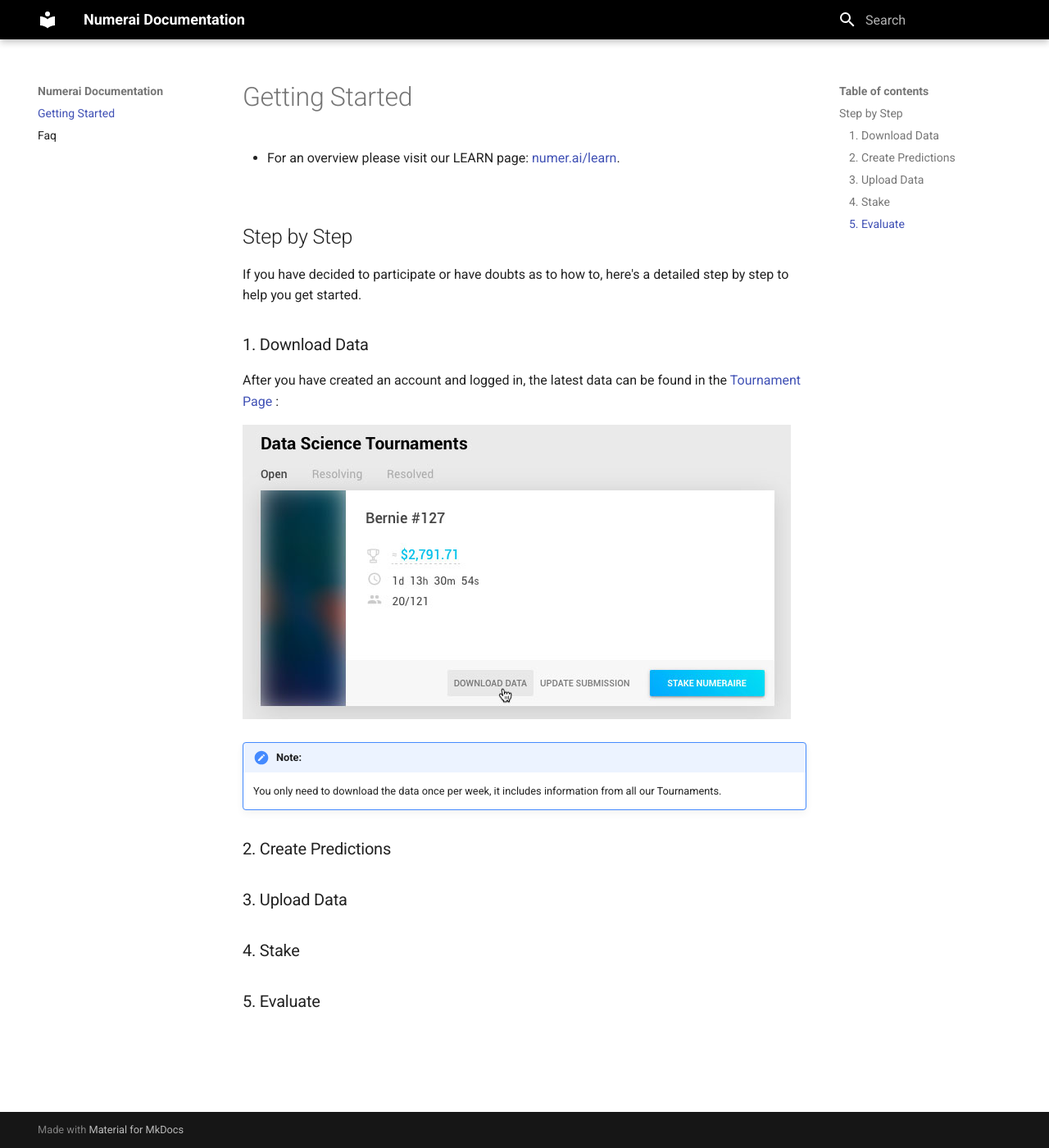
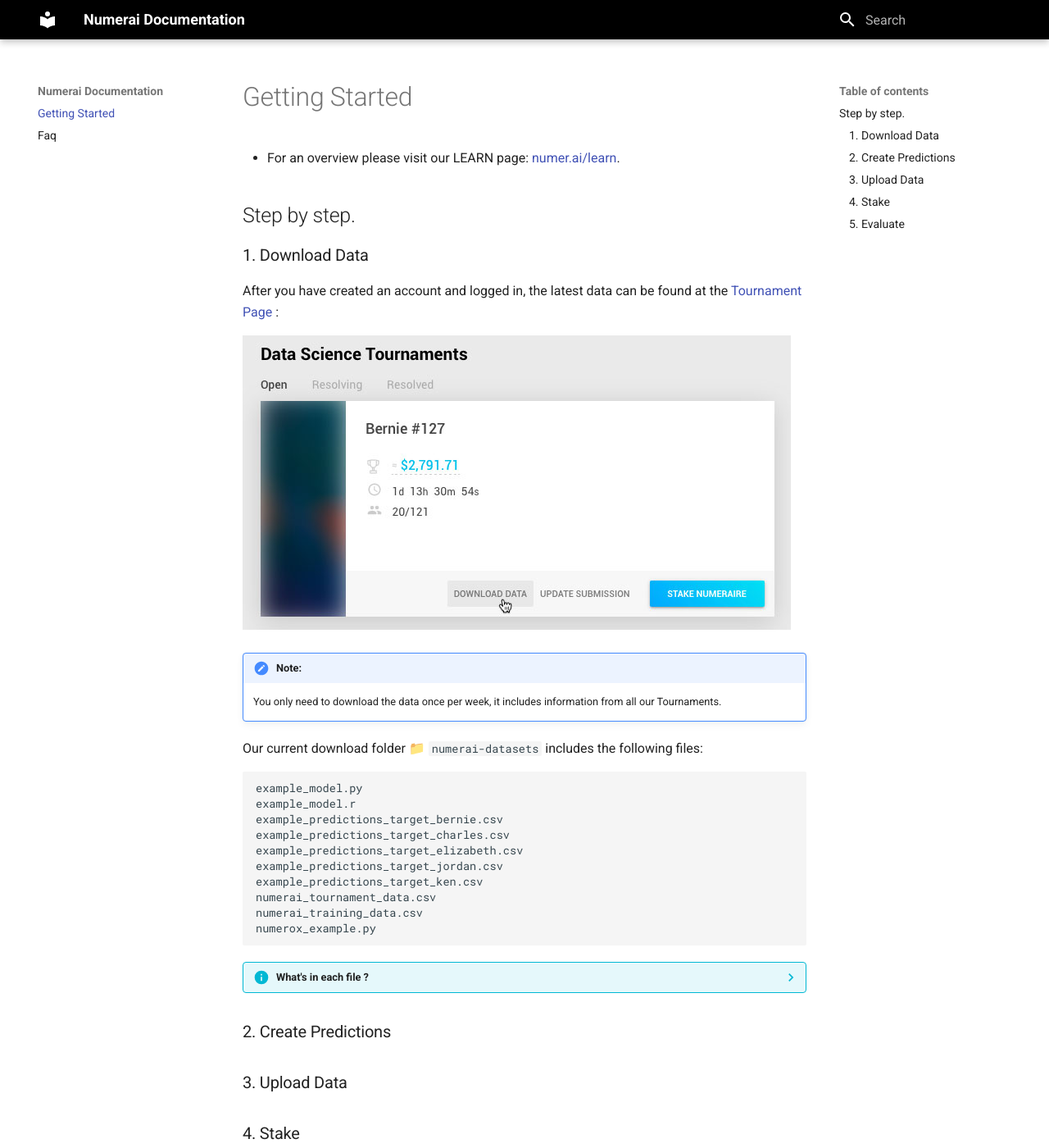
Before and after one commit to numerai/docs, an MkDocs documentation site: the page built from docs/index.md, in a window 1280 px wide and 1400 px high. Shown: the whole window at 82% size. Built offline with MkDocs 1.6.1 and Material for MkDocs 9.7.7, drawn with Linux system fonts in a browser that asks for light colours.

Commit message:
Step by step

````diff
--- a/docs/index.md
+++ b/docs/index.md
@@ -2,16 +2,12 @@
 
 - For an overview please visit our LEARN page: [numer.ai/learn](https://numer.ai/learn).
 <br/>
-<br/>
 
-## Step by Step
-
-If you have decided to participate or have doubts as to how to, here's a detailed step by step to help you get started.
-
+## Step by step.
 
 ### 1. Download Data
 
-After you have created an account and logged in, the latest data can be found in the [Tournament Page](https://numer.ai/rounds) :
+After you have created an account and logged in, the latest data can be found at the [Tournament Page](https://numer.ai/rounds) :
 
 ![downloadData](img/downloadData.jpg)
 
@@ -19,8 +15,35 @@
 !!! cite "Note:"
     You only need to download the data once per week, it includes information from all our Tournaments.
 
+Our current download folder 📁  `numerai-datasets` includes the following files:
+
+```
+example_model.py
+example_model.r
+example_predictions_target_bernie.csv
+example_predictions_target_charles.csv
+example_predictions_target_elizabeth.csv
+example_predictions_target_jordan.csv
+example_predictions_target_ken.csv
+numerai_tournament_data.csv
+numerai_training_data.csv
+numerox_example.py
+```
+
+??? info " What's in each file ?"
+
+    - **`example_model.py`**,  **`example_model.r`** : A heavily commented interactive example of how to read the dataset, train a model, make and create submissions and other details in python and r.
+    <br/>
+    - **`example_predictions_target_bernie.csv`**, **`example_predictions_target_charles.csv`**, **`example_predictions_target_elizabeth.csv`**, **`example_predictions_target_jordan.csv`**, **`example_predictions_target_ken.csv`** : Example predictions for each of the 5 tournaments & targets, we expect you to upload predictions in this format.
+    <br/>
+    - **`numerai_training_data.csv`** ❗ : Our training dataset, use it to train your model.
+    - **`numerai_tournament_data.csv`** ❗ : Once your model is trained, use this dataset to generate your predictions.
+    - **`numerox_example.py`** : Numerox is a 3rd party toolbox for submitting and evaluating models, this is a basic use example.
+
 
 ### 2. Create Predictions
+
+
 ### 3. Upload Data
 ### 4. Stake
 ### 5. Evaluate
````
Also changed, not shown: site/index.html, site/search/search_index.json, site/sitemap.xml, 1 other file.
